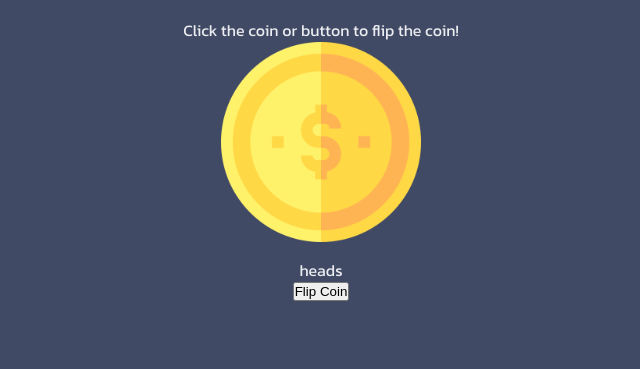
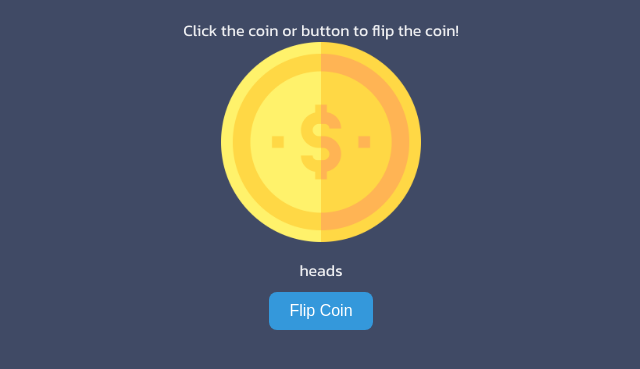
Before and after one commit to Codeable-Fundamentals/flip-coin-proyect, a website: page src/index.html in a window 1280 px wide. Shown: the part 157-526 px from the top of the page, without its empty margins (319-959 px from the left). Drawn offline with Linux system fonts and the light colour scheme.

Commit message:
estilo de boton

```diff
--- a/src/styles.css
+++ b/src/styles.css
@@ -34,6 +34,12 @@ main {
 }
 
 .flip-button{
-  /* background-color: blue;
-  text-color; */
+  margin-top: 10px;
+  padding: 10px 20px;
+  font-size: 1em;
+  background-color: #3498db;
+  color: white;
+  border: none;
+  border-radius: 8px;
+  cursor: pointer;
 }
```
